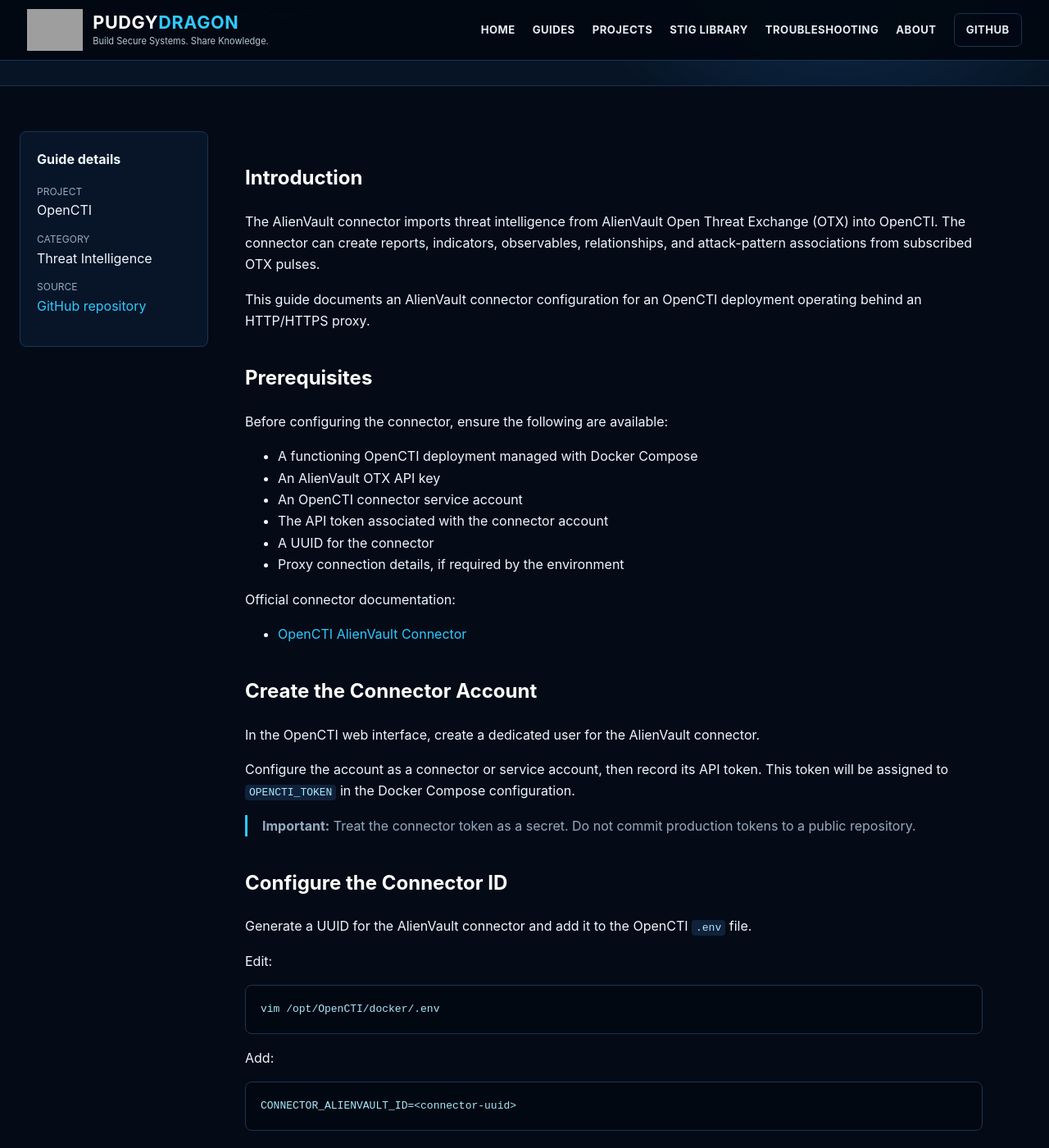
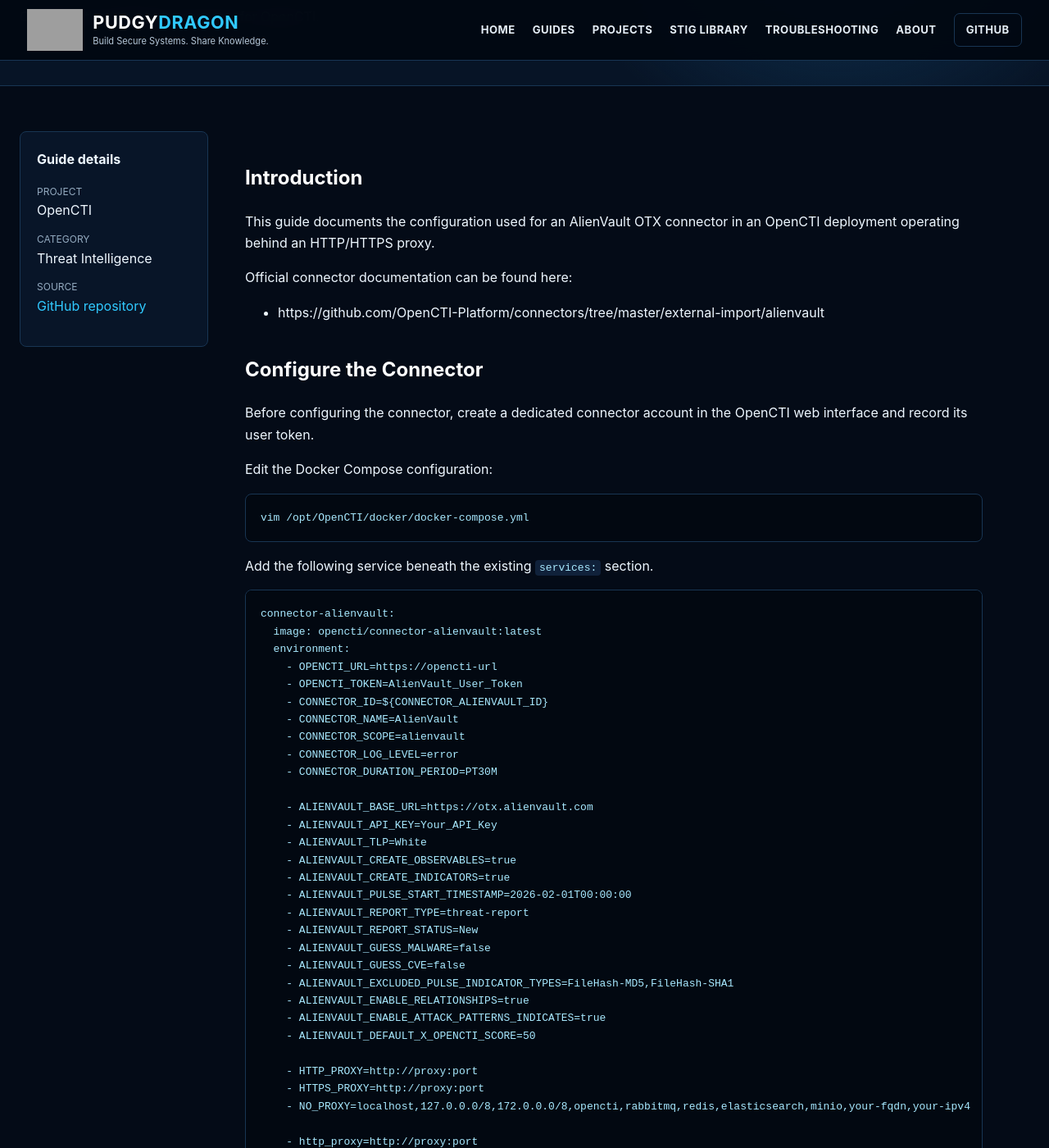
Before and after one commit to PudgyDragon/pudgydragon.github.io, a Jekyll site: the page built from _guides/opencti-connectors-alienvault-connector.md, in a window 1280 px wide and 1400 px high, scrolled down 255 px. Shown: the whole window at 82% size. Built offline with Jekyll 4.4.1, drawn with Linux system fonts in a browser that asks for light colours; some of the changed text lies outside the part shown; grey boxes are pictures that could not be loaded.

Commit message:
Update opencti-connectors-alienvault-connector.md

````diff
--- a/_guides/opencti-connectors-alienvault-connector.md
+++ b/_guides/opencti-connectors-alienvault-connector.md
@@ -8,73 +8,30 @@
 
 ## Introduction
 
-The AlienVault connector imports threat intelligence from AlienVault Open Threat Exchange (OTX) into OpenCTI. The connector can create reports, indicators, observables, relationships, and attack-pattern associations from subscribed OTX pulses.
+This guide documents the configuration used for an AlienVault OTX connector in an OpenCTI deployment operating behind an HTTP/HTTPS proxy.
 
-This guide documents an AlienVault connector configuration for an OpenCTI deployment operating behind an HTTP/HTTPS proxy.
+Official connector documentation can be found here:
 
-## Prerequisites
+- https://github.com/OpenCTI-Platform/connectors/tree/master/external-import/alienvault
 
-Before configuring the connector, ensure the following are available:
+## Configure the Connector
 
-- A functioning OpenCTI deployment managed with Docker Compose
-- An AlienVault OTX API key
-- An OpenCTI connector service account
-- The API token associated with the connector account
-- A UUID for the connector
-- Proxy connection details, if required by the environment
+Before configuring the connector, create a dedicated connector account in the OpenCTI web interface and record its user token.
 
-Official connector documentation:
-
-- [OpenCTI AlienVault Connector](https://github.com/OpenCTI-Platform/connectors/tree/master/external-import/alienvault)
-
-## Create the Connector Account
-
-In the OpenCTI web interface, create a dedicated user for the AlienVault connector.
-
-Configure the account as a connector or service account, then record its API token. This token will be assigned to `OPENCTI_TOKEN` in the Docker Compose configuration.
-
-> **Important:** Treat the connector token as a secret. Do not commit production tokens to a public repository.
-
-## Configure the Connector ID
-
-Generate a UUID for the AlienVault connector and add it to the OpenCTI `.env` file.
-
-Edit:
-
-```bash
-vim /opt/OpenCTI/docker/.env
-```
-
-Add:
-
-```bash
-CONNECTOR_ALIENVAULT_ID=<connector-uuid>
-```
-
-Example:
-
-```bash
-CONNECTOR_ALIENVAULT_ID=12345678-1234-1234-1234-123456789abc
-```
-
-Each connector should use a unique UUID.
-
-## Configure the AlienVault Connector
-
-Edit the OpenCTI Docker Compose file.
+Edit the Docker Compose configuration:
 
 ```bash
 vim /opt/OpenCTI/docker/docker-compose.yml
 ```
 
-Add the following service beneath the existing `services:` section:
+Add the following service beneath the existing `services:` section.
 
 ```yaml
 connector-alienvault:
   image: opencti/connector-alienvault:latest
   environment:
-    - OPENCTI_URL=https://opencti.example.com
-    - OPENCTI_TOKEN=${ALIENVAULT_OPENCTI_TOKEN}
+    - OPENCTI_URL=https://opencti-url
+    - OPENCTI_TOKEN=AlienVault_User_Token
     - CONNECTOR_ID=${CONNECTOR_ALIENVAULT_ID}
     - CONNECTOR_NAME=AlienVault
     - CONNECTOR_SCOPE=alienvault
@@ -82,7 +39,7 @@
     - CONNECTOR_DURATION_PERIOD=PT30M
 
     - ALIENVAULT_BASE_URL=https://otx.alienvault.com
-    - ALIENVAULT_API_KEY=${ALIENVAULT_API_KEY}
+    - ALIENVAULT_API_KEY=Your_API_Key
     - ALIENVAULT_TLP=White
     - ALIENVAULT_CREATE_OBSERVABLES=true
     - ALIENVAULT_CREATE_INDICATORS=true
@@ -96,13 +53,13 @@
     - ALIENVAULT_ENABLE_ATTACK_PATTERNS_INDICATES=true
     - ALIENVAULT_DEFAULT_X_OPENCTI_SCORE=50
 
-    - HTTP_PROXY=http://proxy.example.com:8080
-    - HTTPS_PROXY=http://proxy.example.com:8080
-    - NO_PROXY=localhost,127.0.0.0/8,172.0.0.0/8,opencti,rabbitmq,redis,elasticsearch,minio,opencti.example.com
+    - HTTP_PROXY=http://proxy:port
+    - HTTPS_PROXY=http://proxy:port
+    - NO_PROXY=localhost,127.0.0.0/8,172.0.0.0/8,opencti,rabbitmq,redis,elasticsearch,minio,your-fqdn,your-ipv4
 
-    - http_proxy=http://proxy.example.com:8080
-    - https_proxy=http://proxy.example.com:8080
-    - no_proxy=localhost,127.0.0.0/8,172.0.0.0/8,opencti,rabbitmq,redis,elasticsearch,minio,opencti.example.com
+    - http_proxy=http://proxy:port
+    - https_proxy=http://proxy:port
+    - no_proxy=localhost,127.0.0.0/8,172.0.0.0/8,opencti,rabbitmq,redis,elasticsearch,minio,your-fqdn,your-ipv4
 
   restart: always
 
@@ -110,22 +67,11 @@
     - opencti
 ```
 
-Update the following values for the environment:
+> **Note:** Update `OPENCTI_URL` with your OpenCTI URL and `OPENCTI_TOKEN` with the token for the connector account you created. Set `ALIENVAULT_PULSE_START_TIMESTAMP` to a recent date appropriate for your environment. Choosing a date too far in the past may significantly increase the initial import time.
 
-- `OPENCTI_URL`
-- `ALIENVAULT_OPENCTI_TOKEN`
-- `ALIENVAULT_API_KEY`
-- `ALIENVAULT_PULSE_START_TIMESTAMP`
-- Proxy hostname and port
-- OpenCTI hostname and internal addresses in `NO_PROXY`
+## Configure the Connector ID
 
-> **Note:** Both uppercase and lowercase proxy variables are included because application components and supporting libraries may reference different forms.
-
-## Store Connector Secrets
-
-Add the OpenCTI connector token and AlienVault API key to the `.env` file rather than placing them directly in `docker-compose.yml`.
-
-Edit:
+If you did not create the connector ID during your OpenCTI installation, generate a UUID and add it to your `.env` file.
 
 ```bash
 vim /opt/OpenCTI/docker/.env
@@ -133,42 +79,13 @@
 
 Add:
 
-```bash
-ALIENVAULT_OPENCTI_TOKEN=<opencti-connector-token>
-ALIENVAULT_API_KEY=<alienvault-otx-api-key>
+```text
+CONNECTOR_ALIENVAULT_ID=YOUR_GUID
 ```
-
-Restrict access to the file as appropriate for the environment.
-
-```bash
-chmod 600 /opt/OpenCTI/docker/.env
-```
-
-## Configure the Pulse Start Timestamp
-
-The `ALIENVAULT_PULSE_START_TIMESTAMP` value determines how far back the connector begins importing OTX pulse data.
-
-Example:
-
-```yaml
-- ALIENVAULT_PULSE_START_TIMESTAMP=2026-02-01T00:00:00
-```
-
-Use an ISO 8601 timestamp appropriate for the deployment.
-
-> **Advisory:** Selecting a timestamp too far in the past may cause a large initial ingestion workload and increase processing time, storage consumption, and duplicate review effort.
 
 ## Deploy the Connector
 
-Validate the Docker Compose configuration.
-
-```bash
-cd /opt/OpenCTI/docker
-
-docker compose config
-```
-
-If validation completes successfully, recreate the stack.
+After saving the configuration, restart the Docker Compose stack.
 
 ```bash
 docker compose down
@@ -176,56 +93,10 @@
 docker compose up -d
 ```
 
-Alternatively, start only the AlienVault connector without stopping the complete stack:
-
-```bash
-docker compose up -d connector-alienvault
-```
-
 ## Verification
 
-Confirm the connector container is running.
+Log in to the OpenCTI web interface and verify that:
 
-```bash
-docker compose ps connector-alienvault
-```
-
-Review the connector logs.
-
-```bash
-docker compose logs --follow connector-alienvault
-```
-
-In the OpenCTI web interface:
-
-- Verify the AlienVault connector appears as active.
-- Confirm the connector reports a recent heartbeat.
-- Verify OTX data is being imported.
-- Review newly created reports, indicators, and observables.
-- Confirm no proxy or authentication errors appear in the connector logs.
-
-## Troubleshooting
-
-If the connector cannot reach AlienVault OTX:
-
-- Verify the proxy hostname and port.
-- Confirm the proxy permits access to `otx.alienvault.com`.
-- Verify both uppercase and lowercase proxy variables are present.
-- Confirm internal OpenCTI services are included in `NO_PROXY`.
-
-If the connector is not visible in OpenCTI:
-
-- Verify `CONNECTOR_ALIENVAULT_ID` contains a valid UUID.
-- Confirm the OpenCTI connector token is correct.
-- Verify the connector account remains enabled.
-- Review the container logs for authentication or registration errors.
-
-If data ingestion is unexpectedly large:
-
-- Review `ALIENVAULT_PULSE_START_TIMESTAMP`.
-- Select a more recent timestamp if historical ingestion is not required.
-- Review enabled observable and indicator creation settings.
-
-## Additional Resources
-
-- [OpenCTI AlienVault Connector](https://github.com/OpenCTI-Platform/connectors/tree/master/external-import/alienvault)
+- The AlienVault connector appears under **Data > Ingestion > Connectors**.
+- The connector reports a healthy status.
+- AlienVault data is being imported successfully.
````
